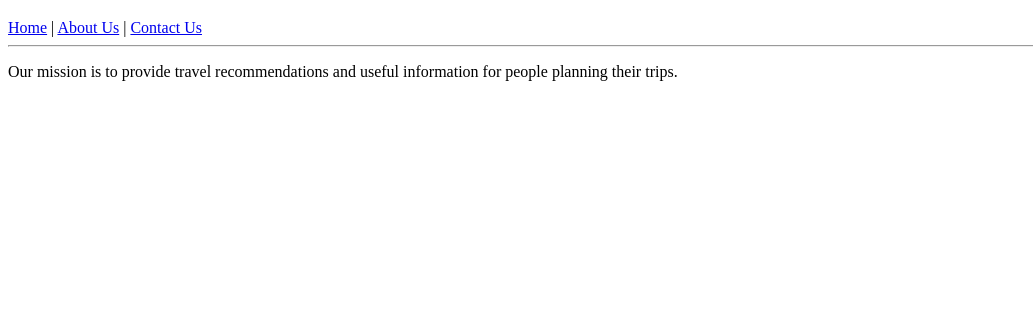
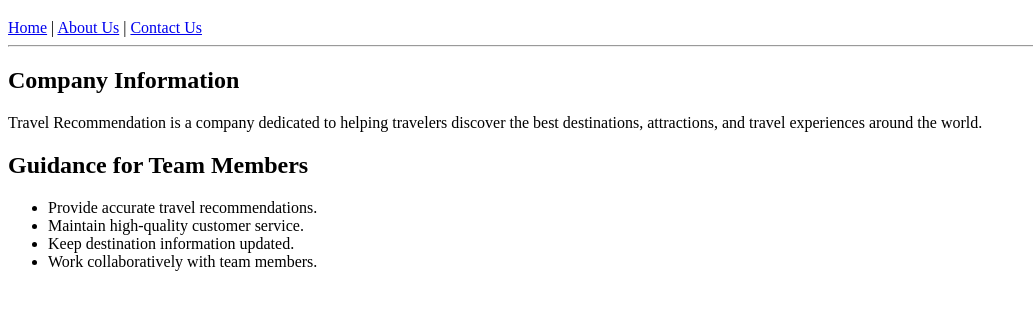
Before and after one commit to eindu1989/travel-recommendation, a plain HTML site: page about.html in a window 1280 px wide. Shown: the part 61-370 px from the top of the page, without its empty margins (0-1033 px from the left). Drawn offline with Linux system fonts and the light colour scheme.

Commit message:
Update company mission and add team guidance section

```diff
--- a/about.html
+++ b/about.html
@@ -15,10 +15,20 @@
 
     <hr>
 
+    <h2>Company Information</h2>
     <p>
-        Our mission is to provide travel recommendations
-        and useful information for people planning their trips.
+        Travel Recommendation is a company dedicated to helping travelers
+        discover the best destinations, attractions, and travel experiences
+        around the world.
     </p>
+
+    <h2>Guidance for Team Members</h2>
+    <ul>
+        <li>Provide accurate travel recommendations.</li>
+        <li>Maintain high-quality customer service.</li>
+        <li>Keep destination information updated.</li>
+        <li>Work collaboratively with team members.</li>
+    </ul>
 
 </body>
 </html>
```
